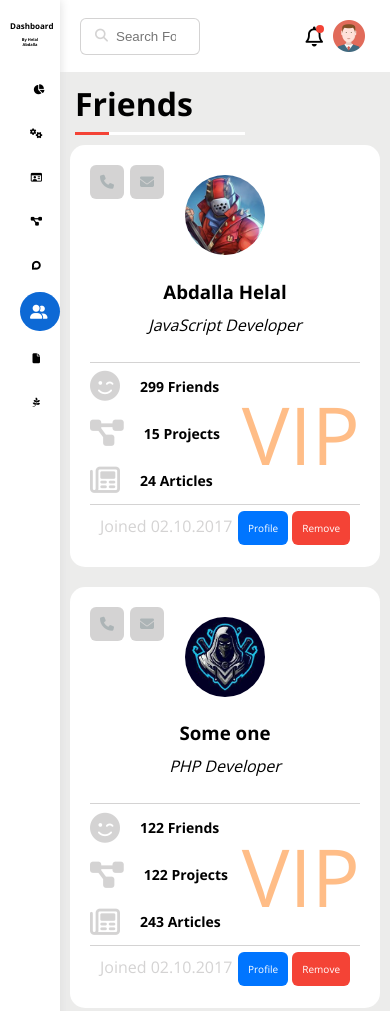
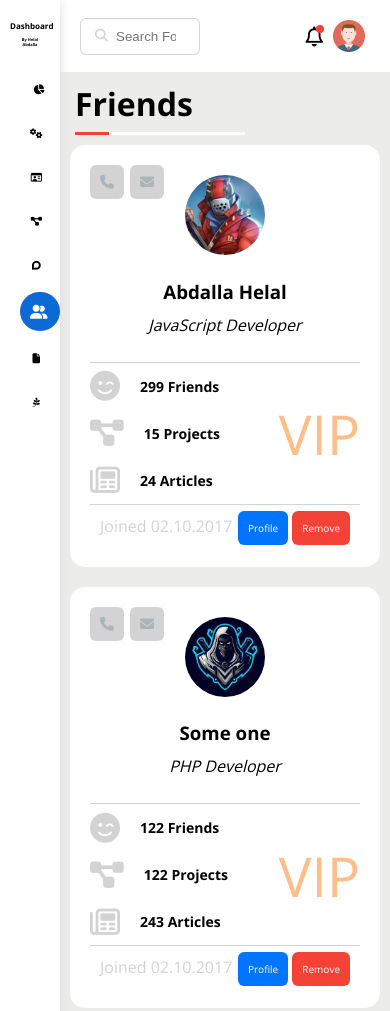
Before and after one commit to HelalAbood/Design-4---Dashbord, a plain HTML site: page friends.html in a window 390 px wide. Shown: the top 1011 px of the page. Drawn offline with nearby package versions, Linux system fonts and the light colour scheme.

Commit message:
mq fixed at friendsSection (VIP)

```diff
--- a/css/master.css
+++ b/css/master.css
@@ -769,6 +769,11 @@ a.back:hover {
     top: 50%;
     transform: translatey(-50%);
 }
+@media (max-width: 767px) {
+    .friends-page .vip::before {
+        font-size: 55px;
+    }
+}
                     /* END FRIENDS */
                     /* Start Files */
 .files-page.holder {
```
